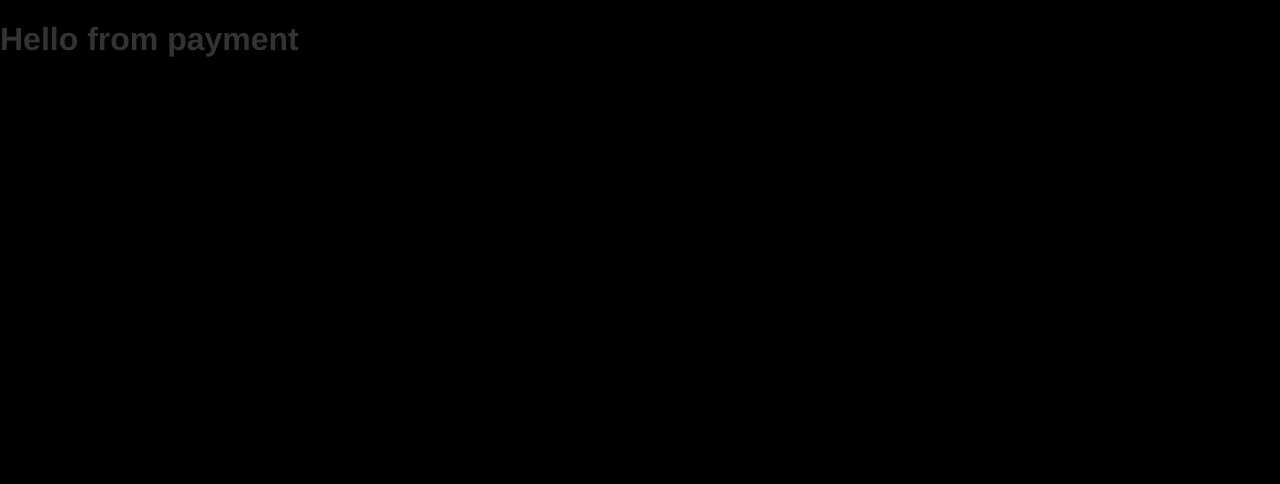
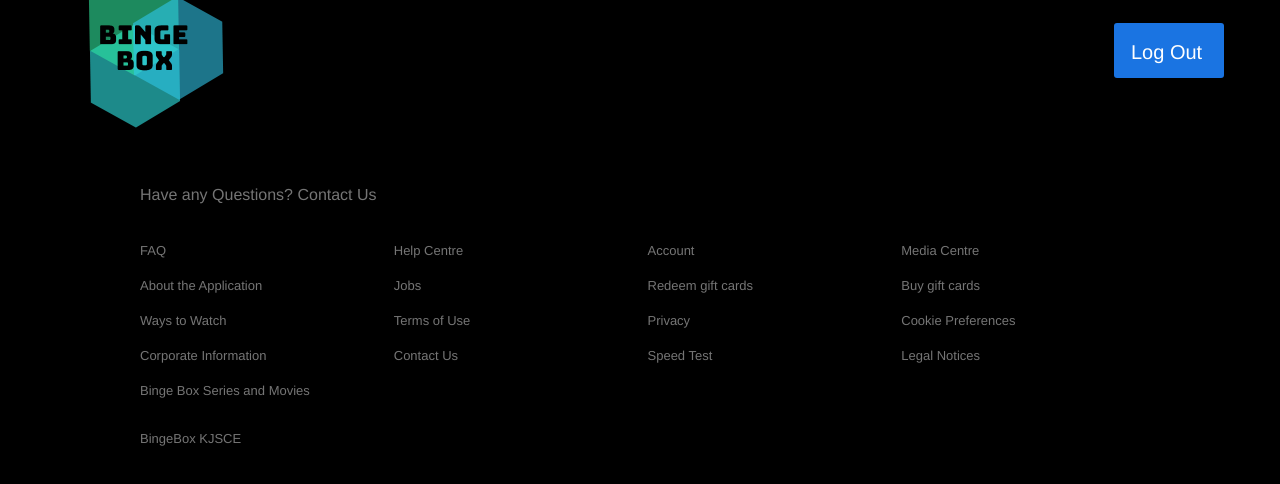
Before and after one commit to KrutikaBhatt/BingeBox, a React (Create React App) app: page /payment in a window 1280 px wide. Shown: the top 484 px of the page. Built offline with nearby package versions, Linux system fonts and the light colour scheme.

Commit message:
Fixed login

```diff
--- a/src/Container/header.js
+++ b/src/Container/login_header.js
@@ -8,7 +8,7 @@ export function HeaderContainer({children}){
         <Header>
             <Header.Frame>
                 <Header.Logo imageLink={ROUTES.HOME} alt="BingeBox Logo" src={logo}/>
-                <Header.ButtonLink  to={ROUTES.login}>Sign In </Header.ButtonLink>
+                <Header.ButtonLink  to={ROUTES.signup}>SignUp</Header.ButtonLink>
             </Header.Frame>
             {children}
         </Header>
--- /dev/null
+++ b/src/Container/payment_header.js
@@ -0,0 +1,16 @@
+import React from 'react';
+import { PHeader } from '../components';
+import * as ROUTES from '../Routes_System/routes';
+import logo from '../BingeBoxLogo.png';
+
+export function HeaderContainer({children}){
+    return(
+        <PHeader>
+            <PHeader.Frame>
+                <PHeader.Logo imageLink={ROUTES.HOME} alt="BingeBox Logo" src={logo}/>
+                <PHeader.ButtonLink  to={ROUTES.HOME}>Log Out</PHeader.ButtonLink>
+            </PHeader.Frame>
+            {children}
+        </PHeader>
+    );
+}
--- a/src/Pages/login.js
+++ b/src/Pages/login.js
@@ -2,7 +2,7 @@ import React,{useState,useContext} from 'react';
 import { useHistory } from 'react-router-dom';
 import {FirebaseContext} from '../context/firebase'
 import {FooterContainer} from '../Container/footer';
-import {HeaderContainer} from '../Container/header';
+import {HeaderContainer} from '../Container/login_header';
 import {Login_Form} from '../components';
 import * as ROUTES from '../Routes_System/routes';
 
--- a/src/Pages/payment.js
+++ b/src/Pages/payment.js
@@ -1,5 +1,12 @@
 import React from 'react';
+import {FooterContainer} from '../Container/footer';
+import {HeaderContainer} from '../Container/payment_header';
 
 export default function Payment(){
-    return(<h1>Hello from payment</h1>);
+    return(
+        <>
+        <HeaderContainer />
+        <FooterContainer />
+        </>
+    );
 }
--- /dev/null
+++ b/src/components/Payment/index.js
@@ -0,0 +1,10 @@
+import React from 'react';
+import {Container,Title} from './styles/payment';
+
+export default function Payment({children,...restProps}){
+    return <Container {...restProps}>{children}</Container>;
+}
+
+Payment.Title = function PaymentTitle({children, ...restProps}){
+    return <Title {...restProps}>{children}</Title>;
+}
--- /dev/null
+++ b/src/components/Payment/styles/payment.js
@@ -0,0 +1,21 @@
+import styled from 'styled-components/macro';
+import { Link as RouterLinkage } from 'react-router-dom';
+
+export const Container = styled.div`
+  display: flex;
+  flex-direction: column;
+  min-height: 660px;
+  background-color: rgba(0, 0, 0, 0.75);
+  border-radius: 5px;
+  width: 100%;
+  margin: auto;
+  max-width: 530px;
+  padding: 60px 68px 40px;
+  margin-bottom: 100px;
+`;
+export const Title = styled.h1`
+  color: #fff;
+  font-size: 32px;
+  font-weight: bold;
+  margin-bottom: 28px;
+`;
--- a/src/components/index.js
+++ b/src/components/index.js
@@ -5,3 +5,5 @@ export {default as OptingForm} from './OptForm';
 export {default as Header} from './Header';
 export {default as Feature} from './Feature';
 export {default as Login_Form } from './Login_form';
+export {default as Payment } from './Payment';
+export {default as PHeader} from './payment_header';
--- /dev/null
+++ b/src/components/payment_header/index.js
@@ -0,0 +1,26 @@
+import React from 'react';
+import {Link as ReactRouterLink} from 'react-router-dom';
+import {Background ,Container,Logo,ButtonLink} from './styles/Pheader';
+
+export default function PHeader({bg =true,children,...restProps}){
+    return bg ? <Background {...restProps}>{children}</Background> :children;
+}
+
+PHeader.Frame =function HeaderFrame({children,...restProps}){
+    return(
+        <Container {...restProps}>
+            {children}
+        </Container>
+    );
+};
+PHeader.Logo  = function HeaderLogo({imageLink,...restProps}){
+    return(
+        <ReactRouterLink to={imageLink}>
+            <Logo {...restProps}/>
+        </ReactRouterLink>
+    );
+};
+
+PHeader.ButtonLink = function HeaderButton({children , ...restProps}){
+    return (<ButtonLink {...restProps}>{children}</ButtonLink>);
+};
--- /dev/null
+++ b/src/components/payment_header/styles/Pheader.js
@@ -0,0 +1,55 @@
+import styled from 'styled-components/macro';
+import {Link as ReactLink} from 'react-router-dom';
+
+export const Background = styled.div`
+  display: flex;
+  flex-direction: column;
+`;
+
+export const Frame =styled.div``;
+
+export const Container =styled.div`
+  display: flex;
+  margin: 0 56px;
+  height: 100px;
+  justify-content: space-between;
+  align-items: center;
+
+  a {
+    display: flex;
+  }
+
+  @media (max-width: 1000px) {
+    margin: 0 30px;
+  }
+`;
+
+export const Logo = styled.img`
+
+    margin-right:40px;
+    height :
+    @media(min-width:1450px){
+
+    }
+`;
+
+
+export const ButtonLink = styled(ReactLink)`
+    display : block;
+    background-color: #1A74E2;
+    width :110px;
+    height :55px;
+    color:white;
+    border :0;
+    font-size :20px;
+    border-radius :3px;
+    padding : 18px 17px;
+    cursor: pointer;
+    text-decoration: none;
+    box-sizing: border-box;
+
+    &:hover {
+        background: #6BD0FF;
+        color:black;
+      }
+`;
```
